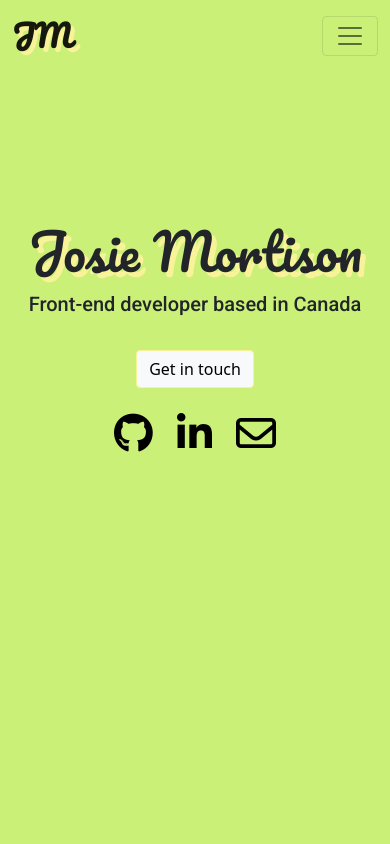
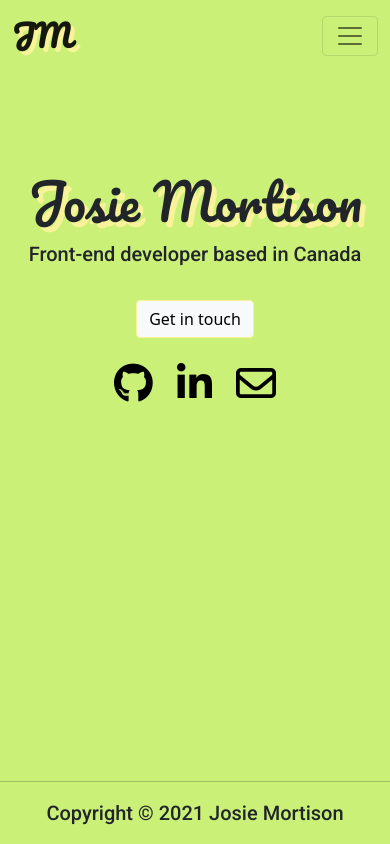
Before and after one commit to Josiem95/portfolio-project, a plain HTML site: page index.html in a window 390 px wide. Drawn offline with nearby package versions, Linux system fonts and the light colour scheme.

Commit message:
footers added to all pages and made responsive

```diff
--- a/index.html
+++ b/index.html
@@ -68,7 +68,7 @@
     <h1 class="hero">Josie Mortison</h1>
     <p>Front-end developer based in Canada</p>
     <a href="contact.html" class="btn btn-light">Get in touch</a>
-    <footer>
+    <div class="index-links">
       <a href="https://github.com/Josiem95" target="_blank"
         ><i class="fab fa-github"></i
       ></a>
@@ -81,6 +81,17 @@
       <a href="mailto:josiemortison@hotmail.com"
         ><i class="far fa-envelope"></i
       ></a>
+    </div>
+
+    <footer class="fixed-bottom">
+      <hr />
+      <p>
+        Copyright &copy;
+        <script>
+          document.write(new Date().getFullYear());
+        </script>
+        Josie Mortison
+      </p>
     </footer>
   </body>
 </html>
--- a/styles/portfolio.css
+++ b/styles/portfolio.css
@@ -31,11 +31,6 @@ i {
 nav {
   font-weight: bolder;
   font-family: "Roboto", sans-serif;
-}
-
-footer {
-  bottom: 0;
-  text-align: center;
 }
 
 img {
@@ -82,7 +77,7 @@ i:hover {
 }
 
 .hero {
-  margin-top: 150px;
+  margin-top: 100px;
 }
 .about-me {
   display: inline-flex;
```
Also changed, not shown: about.html (+10 -0 lines), contact.html (+11 -0 lines), portfolio.html (+10 -0 lines).
